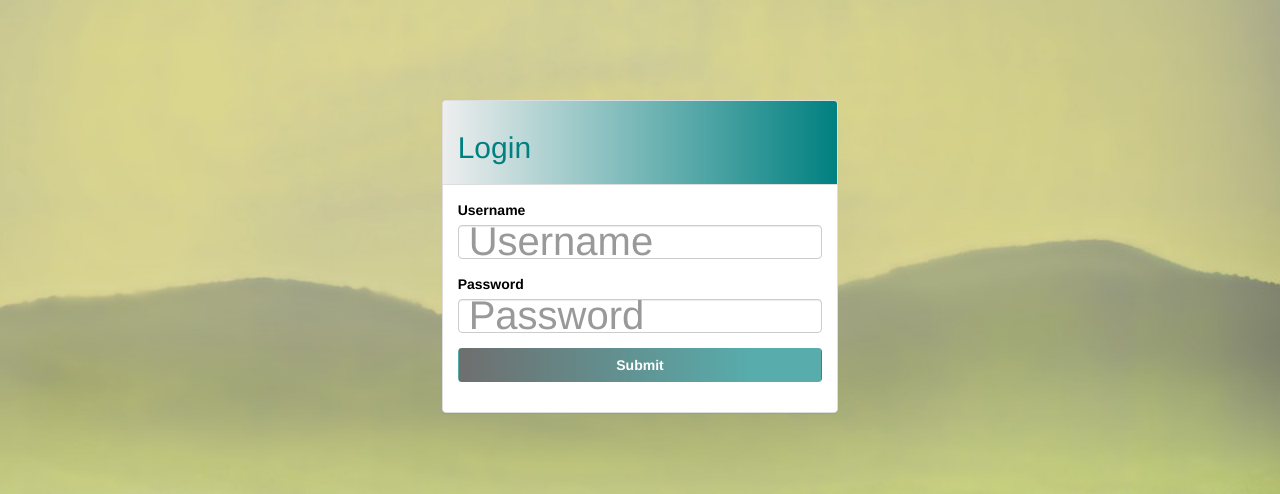
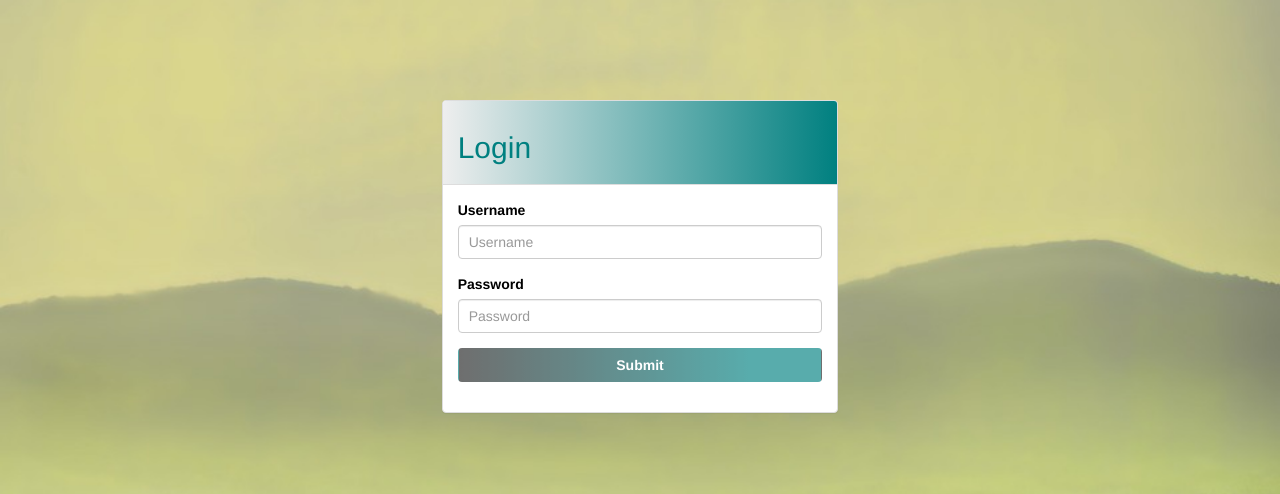
Before and after one commit to mattSandoval/crafting-table, a PHP site: page /login.php in a window 1280 px wide. Shown: the top 494 px of the page. Run offline with PHP 8.4, Linux system fonts and the light colour scheme.

Commit message:
git commit

```diff
--- a/login.php
+++ b/login.php
@@ -25,7 +25,7 @@
 
 	input
 	{
-		font-size: 40px!important;
+		font-size: 100%!important;
 		padding: 10px!important;
 	}
 
```
